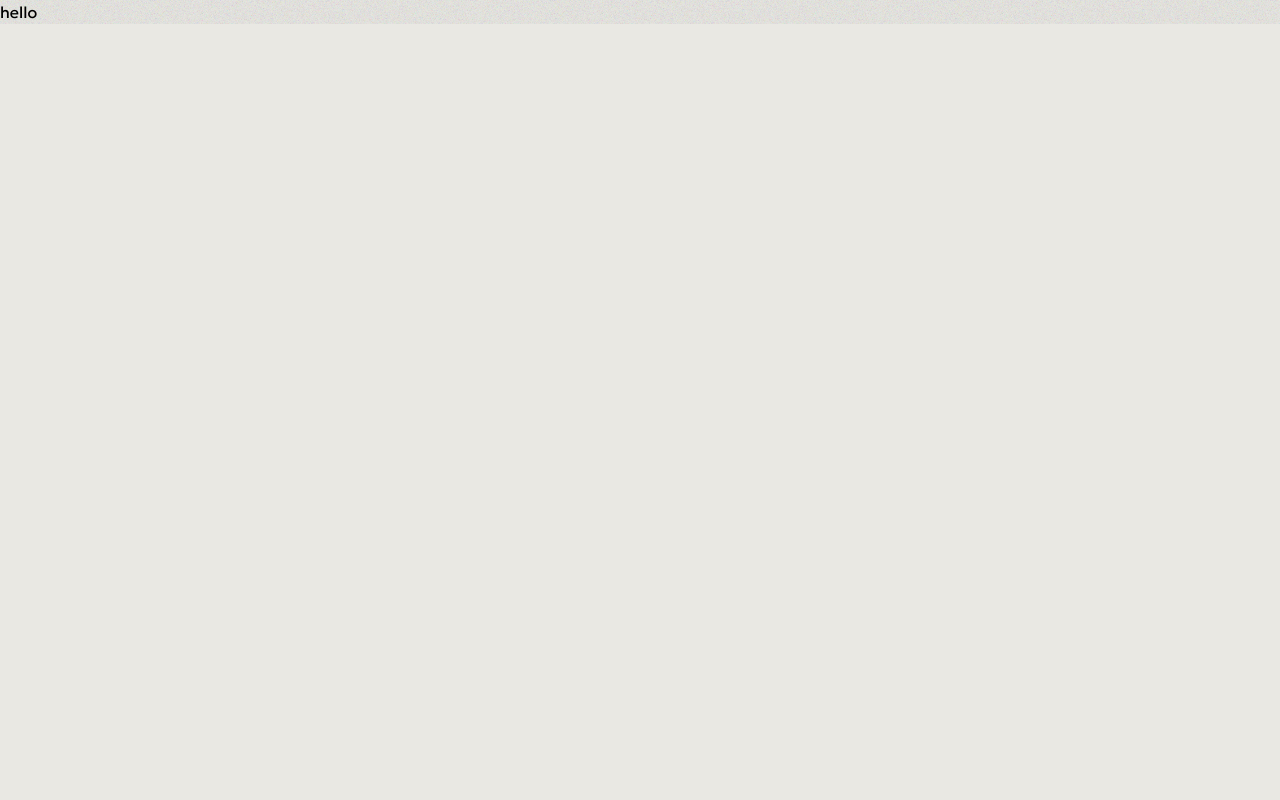
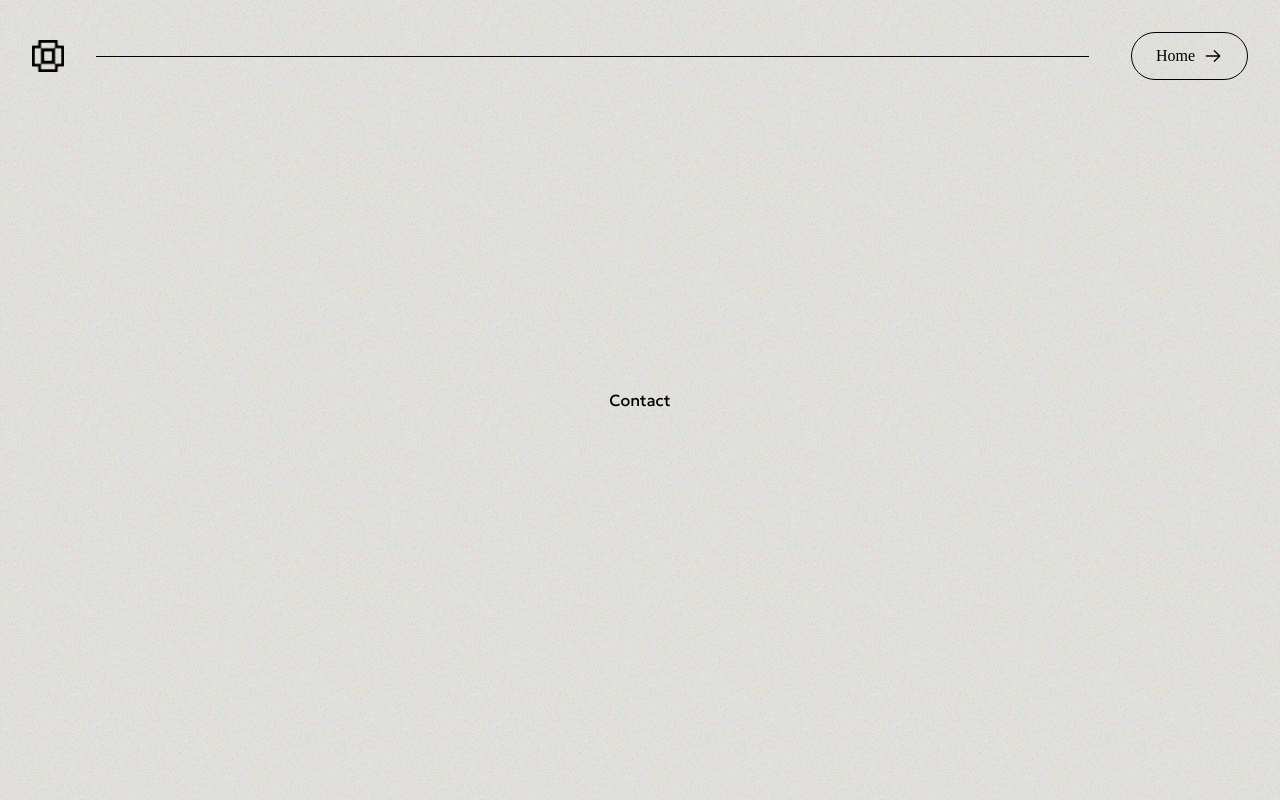
Before and after one commit to teleport-studio/teleport-studio-website, a Vue app: page /contact in a window 1280 px wide. Built offline with nearby package versions, Linux system fonts and the light colour scheme; a web font is replaced by a local one.

Commit message:
Add navigation to contact page

```diff
--- a/src/components/TheHeader.vue
+++ b/src/components/TheHeader.vue
@@ -6,8 +6,19 @@ import { gsap } from 'gsap'
 const router = useRouter()
 const header = ref()
 
+const navigate = () => {
+  if (router.currentRoute.value.path === '/') {
+    router.push('/contact')
+  } else {
+    router.push('/')
+  }
+}
+
 onMounted(async () => {
   await router.isReady()
+  if (router.currentRoute.value.path === '/contact') {
+    gsap.fromTo(header.value, { y: -150 }, { y: 0, duration: 0.5, ease: 'power2.out' })
+  }
   if (router.currentRoute.value.path === '/') {
     gsap.fromTo(header.value, { y: -150 }, { y: 0, duration: 0.5, delay: 0.5, ease: 'power2.out' })
   }
@@ -37,13 +48,15 @@ watch(
       <div class="h-[1px] bg-black w-full"></div>
       <div class="flex justify-end w-[156px]">
         <button
-          @click="router.push('/contact')"
+          @click="navigate()"
           class="contact group relative inline-flex h-12 items-center justify-center overflow-hidden rounded-full border border-black bg-transparent font-medium cursor-pointer"
         >
           <div
             class="inline-flex w-full h-12 translate-y-0 items-center justify-center gap-2 px-6 text-black transition duration-500 group-hover:-translate-y-[150%]"
           >
-            <span class="whitespace-nowrap">Let's work</span>
+            <span class="whitespace-nowrap">{{
+              router.currentRoute.value.path === '/' ? "Let's work" : 'Home'
+            }}</span>
             <svg
               width="15"
               height="15"
@@ -67,7 +80,7 @@ watch(
               class="absolute h-full w-full translate-y-full skew-y-12 scale-y-0 bg-black transition duration-500 group-hover:translate-y-0 group-hover:scale-150"
             ></span>
             <span class="z-10 flex items-center gap-2 text-nowrap">
-              Let's work
+              {{ router.currentRoute.value.path === '/' ? "Let's work" : 'Home' }}
               <svg
                 width="15"
                 height="15"
--- a/src/views/ContactView.vue
+++ b/src/views/ContactView.vue
@@ -1,2 +1,4 @@
 <script lang="ts" setup></script>
-<template>hello</template>
+<template>
+  <div class="h-screen flex items-center justify-center">Contact</div>
+</template>
--- a/src/views/HomeView.vue
+++ b/src/views/HomeView.vue
@@ -247,7 +247,7 @@ onMounted(() => {
 
   ScrollTrigger.create({
     trigger: '.section-5',
-    start: 'top 50%',
+    start: 'top top',
     onEnter: () => {
       if (footer instanceof HTMLElement) {
         footer.style.display = 'flex'
```
